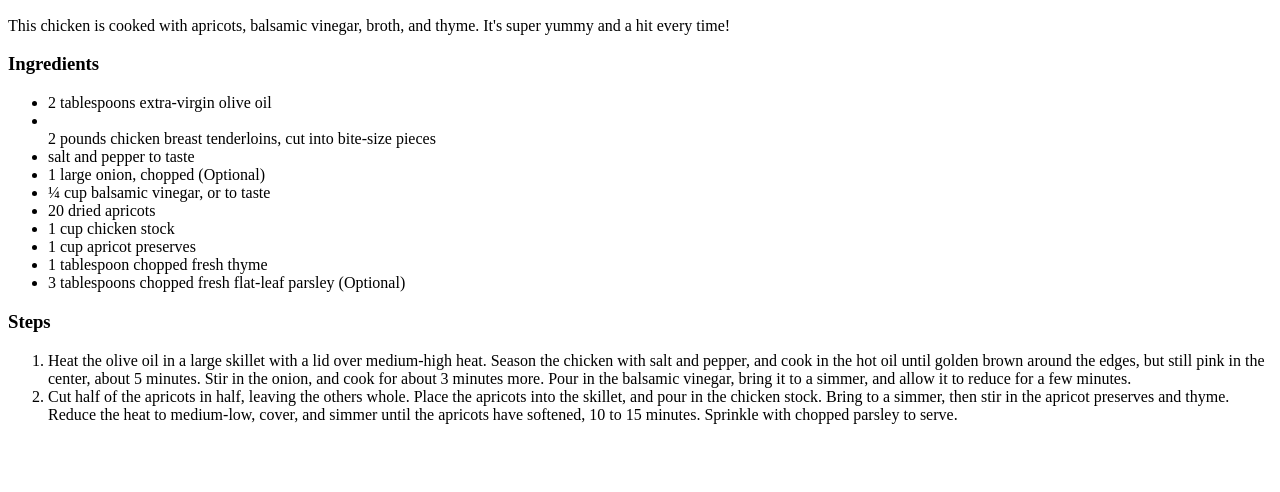
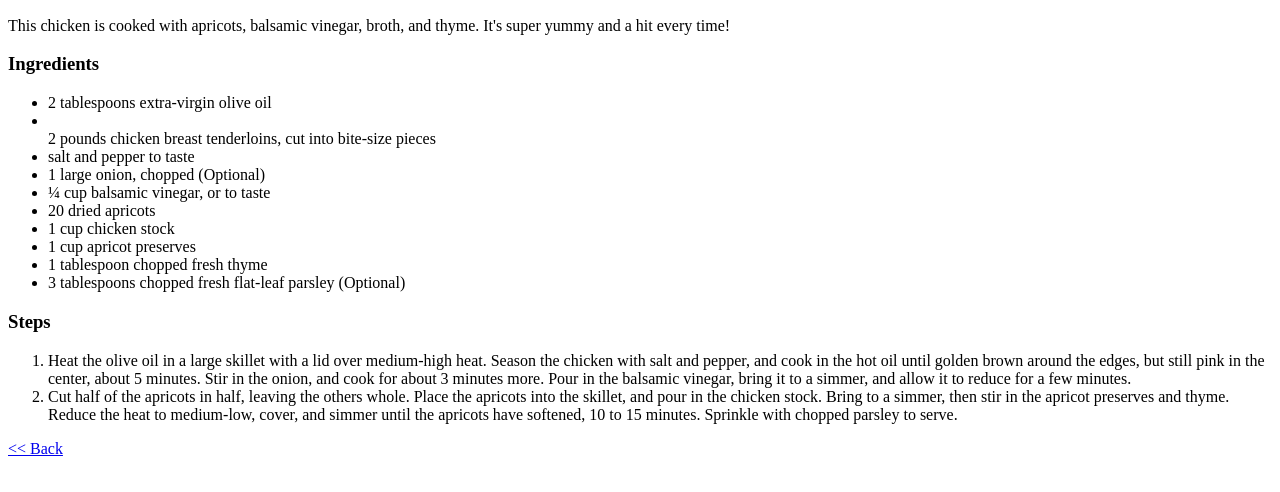
Before and after one commit to CompellingRacoon/odin-recipes, a plain HTML site: page recipes/apricotchicken.html in a window 1280 px wide. Shown: the part 148-640 px from the top of the page. Drawn offline with Linux system fonts and the light colour scheme.

Commit message:
add back button on each recipe

```diff
--- a/recipes/apricotchicken.html
+++ b/recipes/apricotchicken.html
@@ -33,6 +33,7 @@
             </li>
         </ol>
 
+        <a href="../index.html">&lt;&lt; Back</a>
     </body>
 
 </html>
```
Also changed, not shown: recipes/krystyslasagna.html (+1 -0 lines), recipes/roastedchickenthighs.html (+1 -0 lines).
